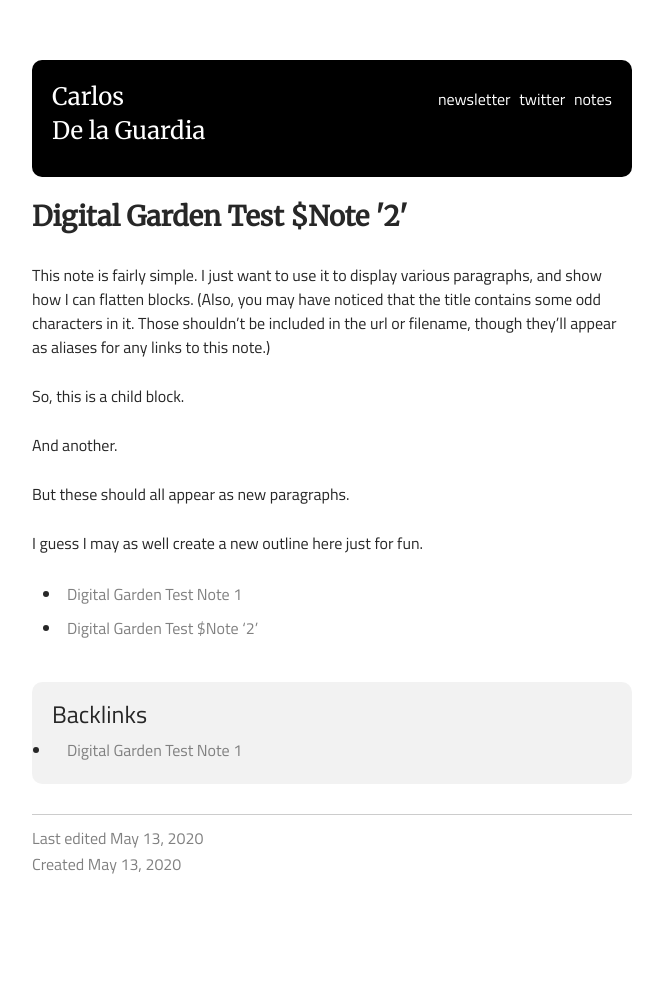
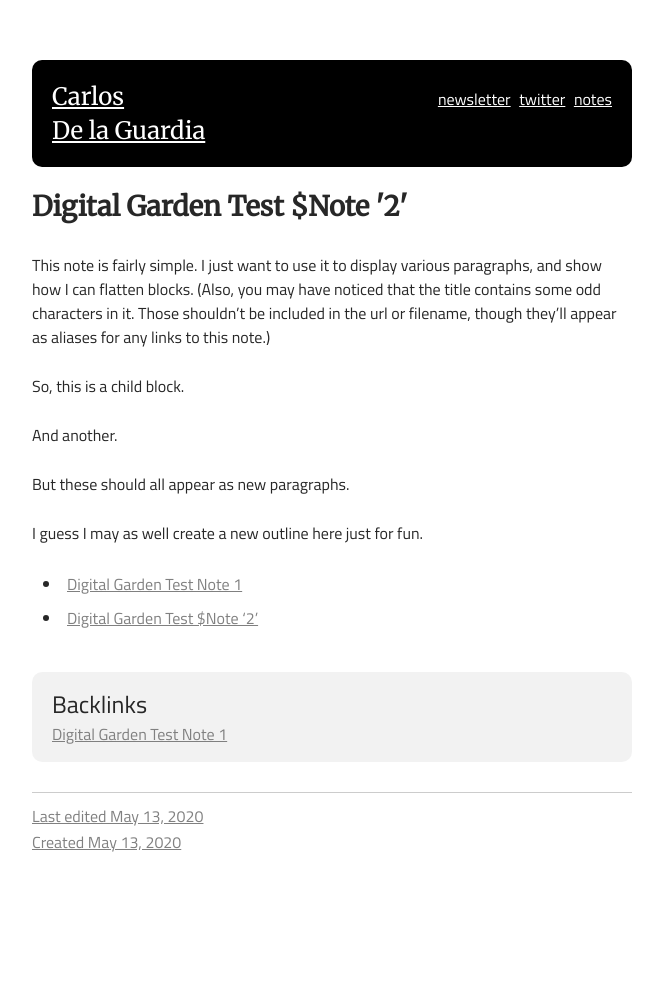
Before and after one commit to dela3499/dela3499.github.io, a Jekyll site: the page built from notes/digital-garden-test-note-2.md, in a window 1280 px wide. Shown: the whole page, without its empty margins (308-971 px from the left). Built offline with Jekyll 4.4.1, drawn with Linux system fonts in a browser that asks for light colours; after the commit the page ends 985 px from its top, so only the background shows below that.

Commit message:
turned backlinks into divs not list

```diff
--- a/_layouts/note.html
+++ b/_layouts/note.html
@@ -14,11 +14,9 @@ layout: base
     {% if page.backlinks.size > 0 %}
     <div class="backlinks">
         <h2>Backlinks</h2>
-        <ul>
-            {% for backlink in page.backlinks %}
-            <li><a target="_blank" href="{{ backlink.url }}">{{ backlink.name }}</a></li>
-            {% endfor %}
-        </ul>
+        {% for backlink in page.backlinks %}
+        <div><a target="_blank" href="{{ backlink.url }}">{{ backlink.name }}</a></div>
+        {% endfor %}
     </div>
     {% endif %}
 
--- a/assets/css/main.css
+++ b/assets/css/main.css
@@ -142,18 +142,18 @@ p {
 
 a {
     color: grey;
-    text-decoration: none
+    text-decoration: underline;
 }
 
 a:visited {
     color: grey;
-    text-decoration: none
+    text-decoration: none;
 }
 
-a:hover {
+/*a:hover {
     background-color: #eee;
     text-decoration: none
-}
+}*/
 
 a:active {
     color: grey;
@@ -245,7 +245,6 @@ img+em {
     justify-content: space-between;
     align-items: baseline;
     padding: 20px;
-    padding-bottom: 30px;
     background: black;
     border-radius: 10px;
 }
```
